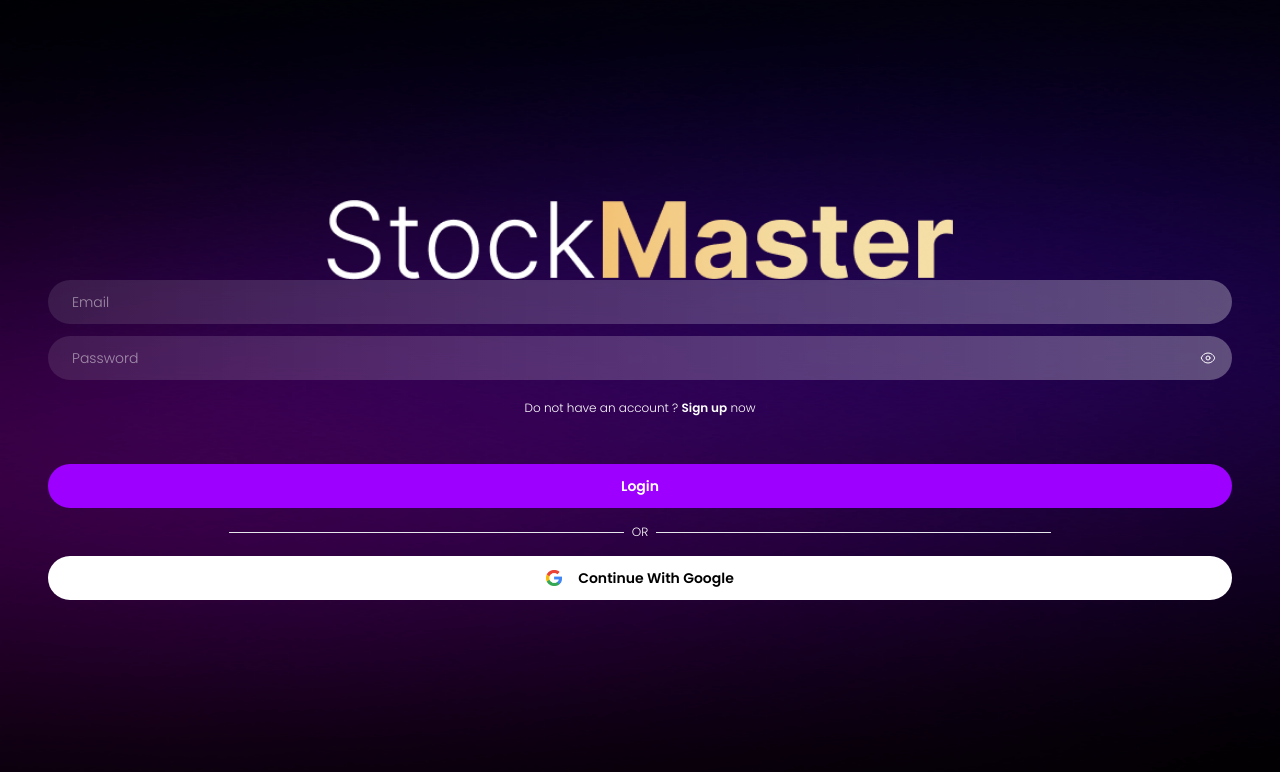
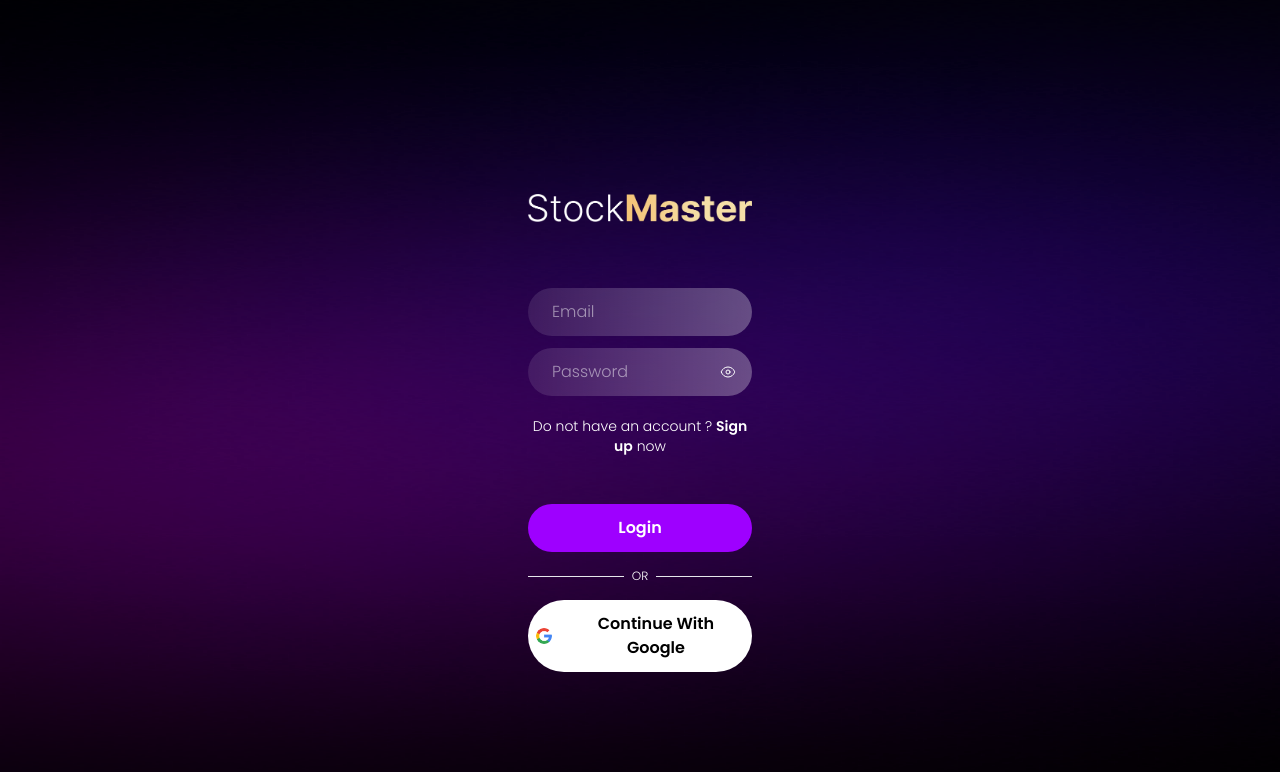
Before and after one commit to jovianjr/StockMaster-FE, a Next.js app: page / in a window 1280 px wide. Shown: the top 772 px of the page. Built offline with nearby package versions, Linux system fonts and the light colour scheme.

Commit message:
feat(auth): add responsive

```diff
--- a/src/app/(auth)/_login.js
+++ b/src/app/(auth)/_login.js
@@ -6,8 +6,8 @@ import Input from '@/app/components/Input';
 
 export default function Login({ continueWithGoogle = () => {}, redriectSignUp = () => {} }) {
 	return (
-		<main className="relative z-50 flex h-screen flex-col items-center justify-center px-12">
-			<div className="relative h-20 w-2/3 px-5">
+		<main className="relative z-50 flex h-screen flex-col items-center justify-center px-12 lg:mx-auto lg:w-1/4">
+			<div className="relative h-20 w-2/3 px-5 lg:h-40 lg:w-full">
 				<Image
 					src="/assets/images/logo.png"
 					alt="Logo StockMaster"
@@ -18,7 +18,7 @@ export default function Login({ continueWithGoogle = () => {}, redriectSignUp =
 			<div className="flex w-full flex-col gap-3">
 				<Input name="email" placeholder="Email" />
 				<Input name="password" placeholder="Password" password />
-				<p className="mt-2 w-full text-center text-xs">
+				<p className="mt-2 w-full text-center text-xs lg:text-sm">
 					Do not have an account ?{' '}
 					<span
 						className="cursor-pointer font-semibold hover:underline"
@@ -32,15 +32,15 @@ export default function Login({ continueWithGoogle = () => {}, redriectSignUp =
 			<div className="flex w-full flex-col gap-4 pt-12">
 				<Button text="Login" onClick={continueWithGoogle} />
 				<div className="flex w-full items-center justify-center gap-2 text-xs">
-					<hr className="w-1/3" />
+					<hr className="grow" />
 					<span>OR</span>
-					<hr className="w-1/3" />
+					<hr className="grow" />
 				</div>
 				<button
-					className="flex w-full items-center justify-center gap-4 rounded-full bg-white px-2 py-3 text-sm font-semibold text-black"
+					className="flex w-full items-center justify-center gap-4 rounded-full bg-white px-2 py-3 text-sm font-semibold text-black transition-all hover:bg-gray-200 lg:text-base"
 					onClick={continueWithGoogle}
 				>
-					<div className="relative aspect-square w-4">
+					<div className="relative aspect-square w-4 overflow-hidden rounded-full">
 						<Image
 							src="/assets/images/logo-google.png"
 							alt="Logo StockMaster"
--- a/src/app/(auth)/_signup.js
+++ b/src/app/(auth)/_signup.js
@@ -6,8 +6,8 @@ import Input from '@/app/components/Input';
 
 export default function SignUp({ continueWithGoogle = () => {}, redriectLogin = () => {} }) {
 	return (
-		<main className="relative z-50 flex h-screen flex-col items-center justify-center px-12">
-			<div className="relative h-20 w-2/3 px-5">
+		<main className="relative z-50 mx-auto flex h-screen flex-col items-center justify-center px-12 lg:w-1/4">
+			<div className="relative h-20 w-2/3 px-5 lg:h-40 lg:w-full">
 				<Image
 					src="/assets/images/logo.png"
 					alt="Logo StockMaster"
@@ -20,7 +20,7 @@ export default function SignUp({ continueWithGoogle = () => {}, redriectLogin =
 				<Input name="email" placeholder="Email" />
 				<Input name="password" placeholder="Password" password />
 				<Input name="confirm_password" placeholder="Confirm Password" password />
-				<p className="mt-2 w-full text-center text-xs">
+				<p className="mt-2 w-full text-center text-xs lg:text-sm">
 					Already have an account?{' '}
 					<span
 						className="cursor-pointer font-semibold hover:underline"
@@ -34,12 +34,12 @@ export default function SignUp({ continueWithGoogle = () => {}, redriectLogin =
 			<div className="flex w-full flex-col gap-4 pt-12">
 				<Button text="Sign Up" onClick={continueWithGoogle} />
 				<div className="flex w-full items-center justify-center gap-2 text-xs">
-					<hr className="w-1/3" />
-					<span>OR</span>
-					<hr className="w-1/3" />
+					<hr className="grow" />
+					<span className="">OR</span>
+					<hr className="grow" />
 				</div>
 				<button
-					className="flex w-full items-center justify-center gap-4 rounded-full bg-white px-2 py-3 text-sm font-semibold text-black"
+					className="flex w-full items-center justify-center gap-4 rounded-full bg-white px-2 py-3 text-sm font-semibold text-black transition-all hover:bg-gray-200 lg:text-base"
 					onClick={continueWithGoogle}
 				>
 					<div className="relative aspect-square w-4">
--- a/src/app/components/Button/index.js
+++ b/src/app/components/Button/index.js
@@ -6,7 +6,7 @@ const Button = ({ text = 'Button', className = '', onClick = () => {} }) => {
 		<button
 			onClick={onClick}
 			className={clsx(
-				'w-full rounded-full px-2 py-3 text-sm font-semibold',
+				'w-full rounded-full px-2 py-3 text-sm font-semibold lg:text-base',
 				'bg-c-purple transition-all hover:bg-purple-700',
 				className
 			)}
--- a/src/app/components/Input/index.js
+++ b/src/app/components/Input/index.js
@@ -15,7 +15,7 @@ const Input = ({
 		<div className="relative h-full w-full">
 			<input
 				className={clsx(
-					'w-full rounded-full px-6 py-3 text-sm',
+					'w-full rounded-full px-6 py-3 text-sm lg:text-base',
 					'bg-transparent bg-gradient-to-r from-white/10 to-white/30 backdrop-blur-lg',
 					'placeholder:font-light placeholder:text-white/50',
 					className
```
